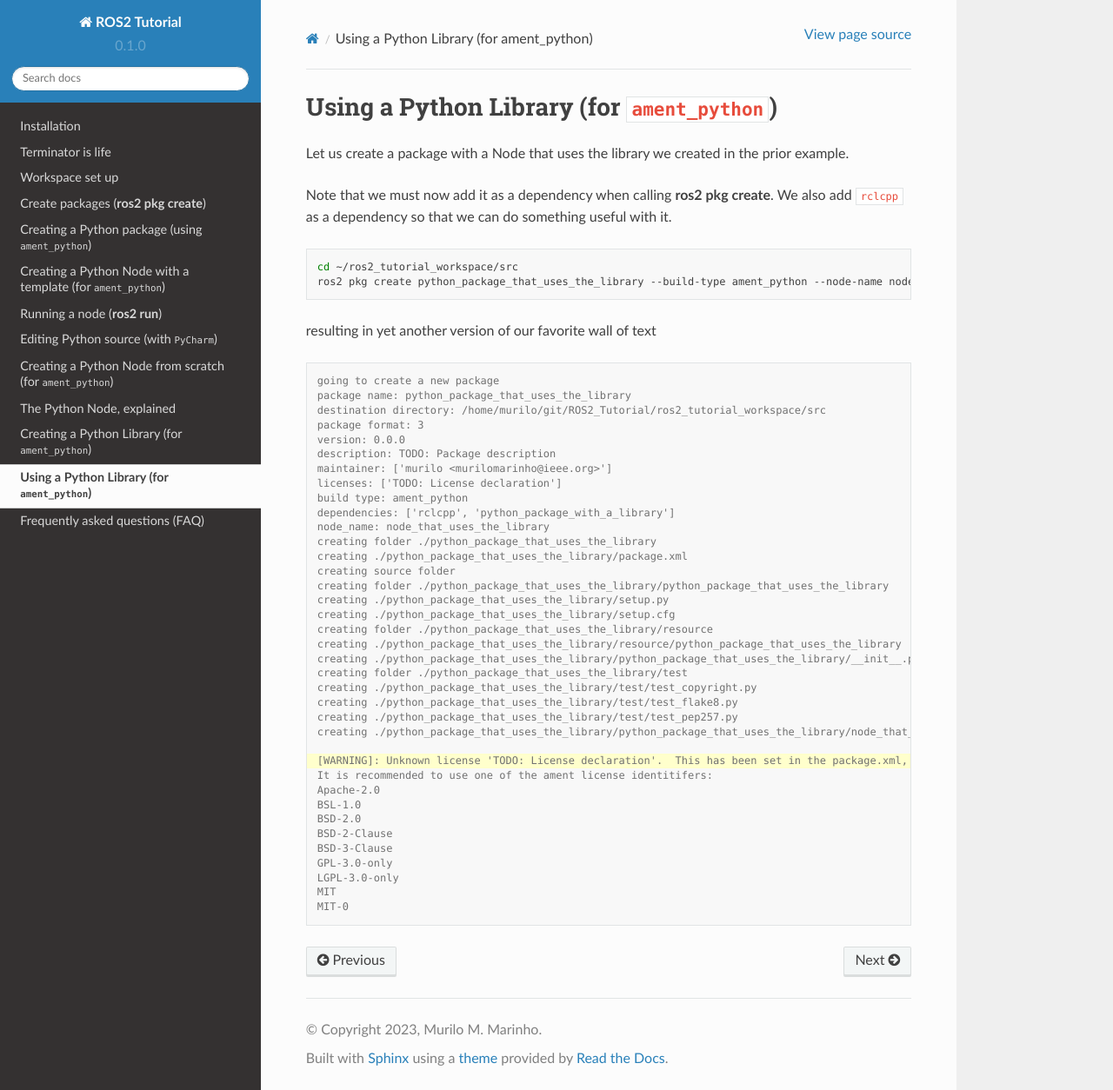
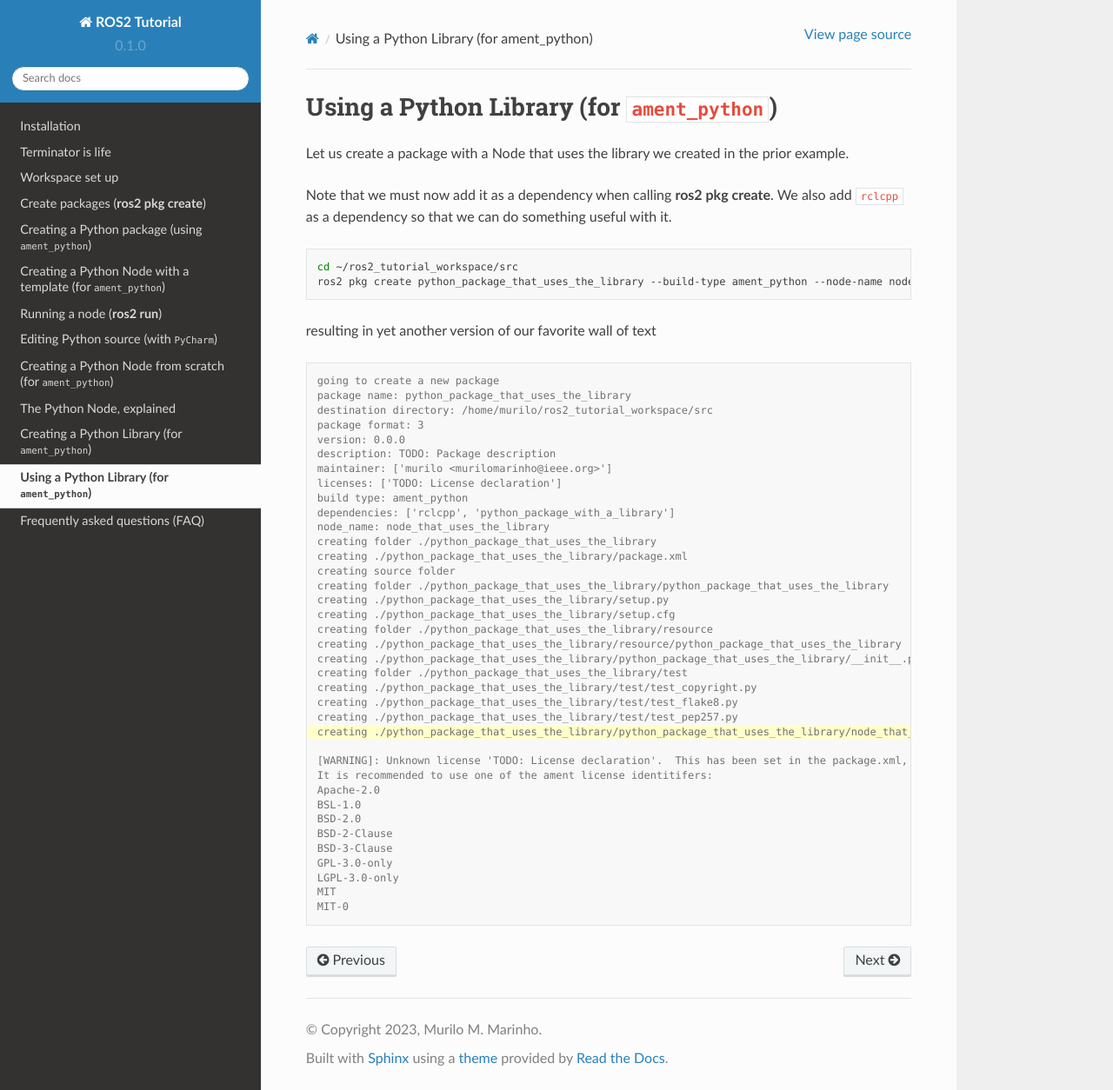
Before and after one commit to mmmarinho/ROS2_Tutorial, a Sphinx documentation site: the page built from docs/source/using_python_library.rst, in a window 1280 px wide and 1254 px high. Shown: the whole window at 87% size. Built offline with Sphinx 7.4.7 and the Read the Docs theme 2.0.0, drawn with Linux system fonts in a browser that asks for light colours.

Commit message:
Update using_python_library.rst

```diff
--- a/docs/source/using_python_library.rst
+++ b/docs/source/using_python_library.rst
@@ -13,11 +13,11 @@
 resulting in yet another version of our favorite wall of text
 
 .. code-block:: console
-   :emphasize-lines: 27
+   :emphasize-lines: 25
 
    going to create a new package
    package name: python_package_that_uses_the_library
-   destination directory: /home/murilo/git/ROS2_Tutorial/ros2_tutorial_workspace/src
+   destination directory: /home/murilo/ros2_tutorial_workspace/src
    package format: 3
    version: 0.0.0
    description: TODO: Package description
```
